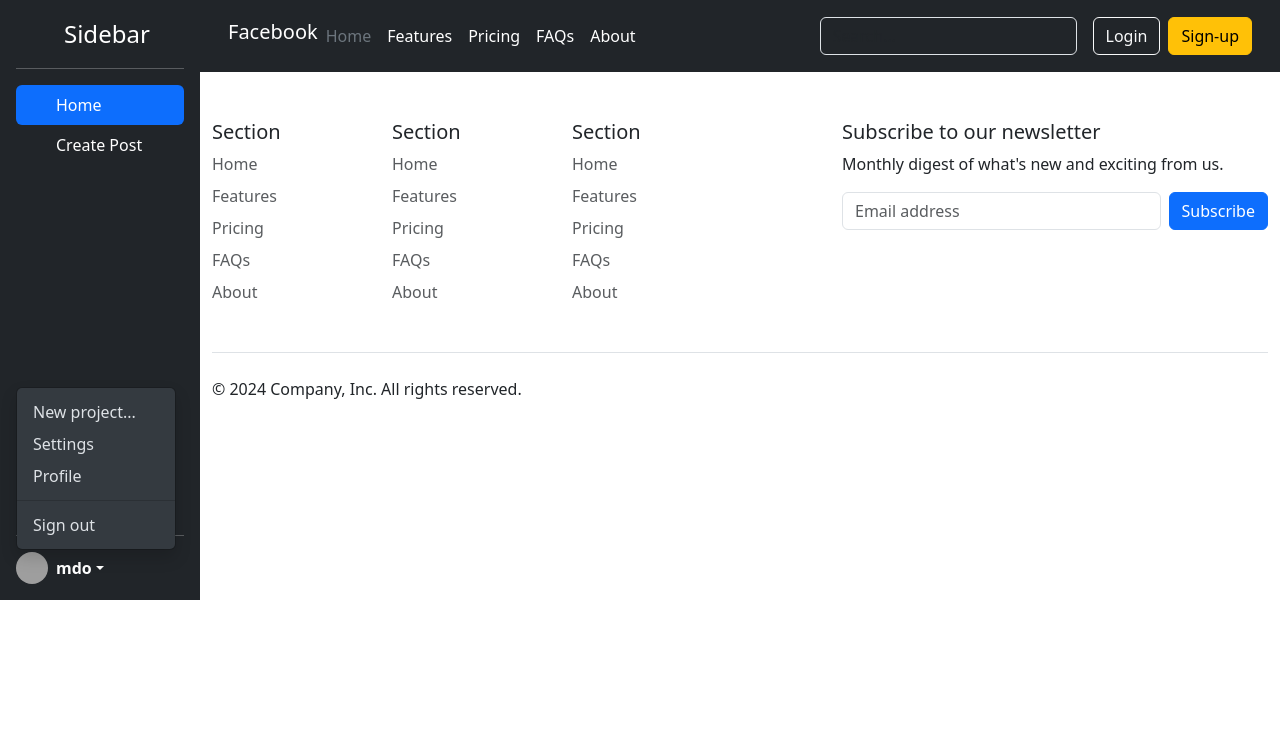
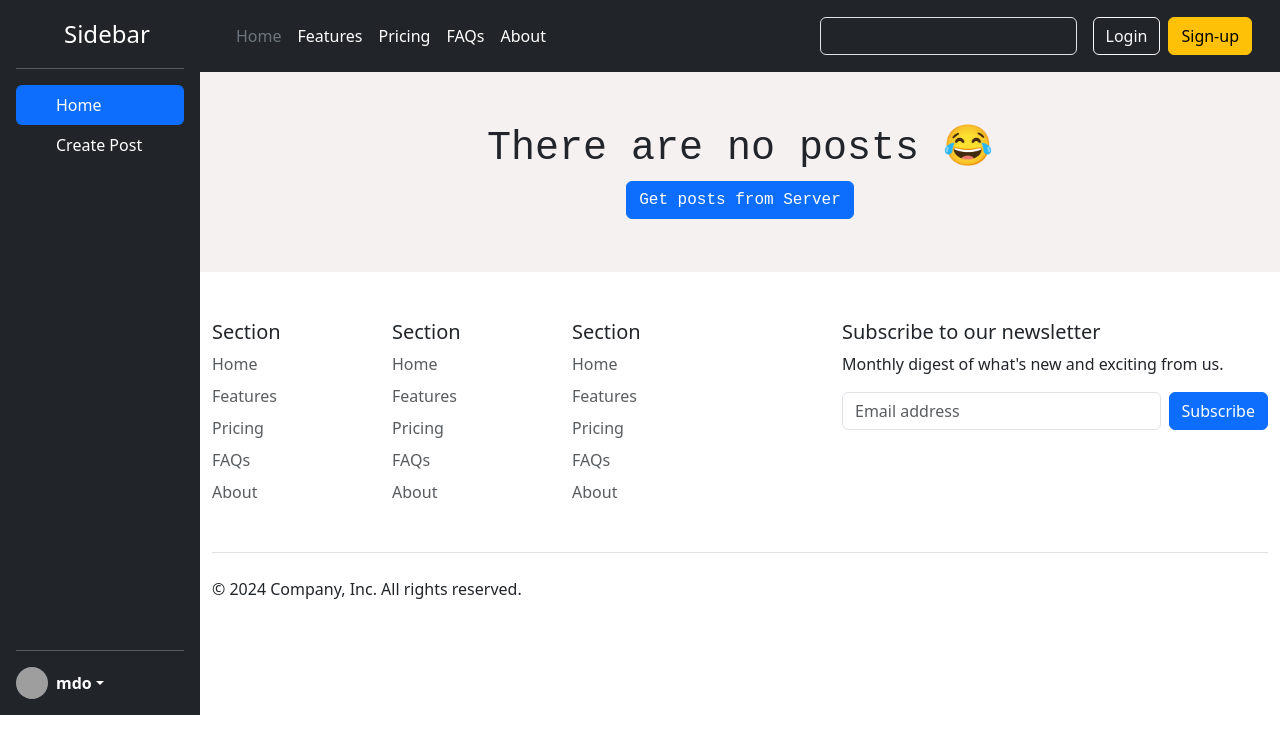
Before and after one commit to alimusahaf114/SocialMediaApp, a React (Vite) app: page / in a window 1280 px wide. Shown: the top 754 px of the page. Built offline with nearby package versions, Linux system fonts and the light colour scheme; grey boxes are pictures that could not be loaded.

Commit message:
using dummy API in project so that I can get data at home

```diff
--- a/src/App.css
+++ b/src/App.css
@@ -4,9 +4,7 @@
 .content {
   width: 100%;
 }
-.sidebar {
-  min-height: 600px;
-}
+
 .post-card {
   margin: 30px 50px;
   min-width: 30rem;
@@ -29,3 +27,13 @@
   margin-left: 10%;
   margin-top: 10px;
 }
+.welcomeMessage {
+  width: 100%;
+  height: 200px;
+  display: flex;
+  justify-content: center;
+  align-items: center;
+  font-family: "Courier New", Courier, monospace;
+  background-color: rgb(245, 241, 241);
+  flex-direction: column;
+}
--- a/src/CSS/Sidebar.module.css
+++ /dev/null
@@ -1,6 +0,0 @@
-.menuList {
-  position: absolute;
-  inset: auto auto 0px 0px;
-  margin: 0px;
-  transform: translate3d(0px, -34px, 0px);
-}
--- a/src/Component/Header.jsx
+++ b/src/Component/Header.jsx
@@ -4,13 +4,6 @@ function Header() {
       <header className="p-3 text-bg-dark">
         <div className="container">
           <div className="d-flex flex-wrap align-items-center justify-content-center justify-content-lg-start">
-            <a
-              href="/"
-              className="d-flex align-items-center mb-2 mb-lg-0 text-white text-decoration-none"
-            >
-              <h5>Facebook</h5>
-            </a>
-
             <ul className="nav col-12 col-lg-auto me-lg-auto mb-2 justify-content-center mb-md-0">
               <li>
                 <a href="#" className="nav-link px-2 text-secondary">
--- a/src/Component/Post.jsx
+++ b/src/Component/Post.jsx
@@ -11,25 +11,34 @@ const Post = ({ post }) => {
         <h5 className="card-title">
           {post.title}
           <span
-            key={post.id}
-            className="position-absolute top-0 start-100 translate-middle badge rounded-pill "
+            className="position-absolute top-0 start-100 translate-middle badge rounded-pill"
             onClick={() => deletePost(post.id)}
+            style={{ cursor: "pointer" }} // ✅ Makes delete icon clickable
           >
             <FaDeleteLeft className="deleteIcon" />
           </span>
         </h5>
+
         <p className="card-text">{post.body}</p>
-        {post.tags &&
-          post.tags.map((tag) => (
-            <span key={tag} className="badge text-bg-primary hashtag">
+
+        {/* ✅ Ensure `post.tags` exists before mapping */}
+        {post.tags?.length > 0 &&
+          post.tags.map((tag, index) => (
+            <span key={index} className="badge text-bg-primary hashtag">
               {tag}
             </span>
           ))}
-        <div className="alert alert-success reactions" role="alert">
-          {post.reactions}
-        </div>
+
+        {/* ✅ Fix reactions display (Ensures object values are correctly displayed) */}
+        {post.reactions && (
+          <div className="alert alert-success reactions" role="alert">
+            👍 Likes: {post.reactions.likes ?? 0} | 👎 Dislikes:{" "}
+            {post.reactions.dislikes ?? 0}
+          </div>
+        )}
       </div>
     </div>
   );
 };
+
 export default Post;
--- a/src/Component/PostList.jsx
+++ b/src/Component/PostList.jsx
@@ -1,14 +1,35 @@
 import { useContext } from "react";
 import { PostList as PostListData } from "../Store/Post-list-store";
 import Post from "./Post";
+import WelcomeMessage from "./WelcomeMessage";
+
 export default function PostList({ children }) {
-  const { postList } = useContext(PostListData);
+  const { postList, addInitialPosts } = useContext(PostListData);
+
+  const handleGetPostClick = () => {
+    fetch("https://dummyjson.com/posts")
+      .then((res) => res.json())
+      .then((data) => {
+        console.log("Fetched data:", data); // ✅ Log response
+        console.log("Posts array:", data.posts); // ✅ Log posts array
+
+        if (Array.isArray(data.posts)) {
+          addInitialPosts(data.posts);
+        } else {
+          console.error("Error: API did not return an array");
+        }
+      })
+      .catch((error) => console.error("Error fetching posts:", error));
+  };
+
   return (
     <>
       {children}
-      {postList.map((post) => (
-        <Post key={post.id} post={post} />
-      ))}
+      {postList.length === 0 ? (
+        <WelcomeMessage onGetPostClick={handleGetPostClick} />
+      ) : (
+        postList.map((post) => <Post key={post.id} post={post} />)
+      )}
     </>
   );
 }
--- a/src/Component/Sidebar.jsx
+++ b/src/Component/Sidebar.jsx
@@ -1,4 +1,3 @@
-import styles from "../CSS/Sidebar.module.css";
 function Sidebar({ selectedTab, setSelectedTab }) {
   const handleOnClick = (selectedName) => {
     setSelectedTab(selectedName);
@@ -6,7 +5,7 @@ function Sidebar({ selectedTab, setSelectedTab }) {
   return (
     <div
       className="d-flex flex-column flex-shrink-0 p-3 text-bg-dark sidebar"
-      style={{ width: "200px" }}
+      style={{ width: "200px", height: "auto" }}
     >
       <a
         href="/"
@@ -67,35 +66,6 @@ function Sidebar({ selectedTab, setSelectedTab }) {
           />
           <strong>mdo</strong>
         </a>
-        <ul
-          className={`dropdown-menu dropdown-menu-dark text-small shadow show ${styles.menuList}`}
-          data-popper-placement="top-start"
-          data-popper-reference-hidden=""
-        >
-          <li>
-            <a className="dropdown-item" href="#">
-              New project...
-            </a>
-          </li>
-          <li>
-            <a className="dropdown-item" href="#">
-              Settings
-            </a>
-          </li>
-          <li>
-            <a className="dropdown-item" href="#">
-              Profile
-            </a>
-          </li>
-          <li>
-            <hr className="dropdown-divider" />
-          </li>
-          <li>
-            <a className="dropdown-item" href="#">
-              Sign out
-            </a>
-          </li>
-        </ul>
       </div>
     </div>
   );
--- /dev/null
+++ b/src/Component/WelcomeMessage.jsx
@@ -0,0 +1,15 @@
+export default function WelcomeMessage({ onGetPostClick }) {
+  return (
+    <div className="welcomeMessage">
+      <h1>There are no posts 😂</h1>
+
+      <button
+        type="button"
+        className="btn btn-primary"
+        onClick={onGetPostClick}
+      >
+        Get posts from Server
+      </button>
+    </div>
+  );
+}
--- a/src/Store/Post-list-store.jsx
+++ b/src/Store/Post-list-store.jsx
@@ -1,33 +1,43 @@
-import { useReducer } from "react";
-
-import { createContext } from "react";
+import { useReducer, createContext } from "react";
 
 export const PostList = createContext({
   postList: [],
+  addInitialPosts: () => {},
   addPost: () => {},
   deletePost: () => {},
 });
 
 const postListReducer = (currPostList, action) => {
   let newPostList = currPostList;
+
   if (action.type === "DELETE_POST") {
     newPostList = currPostList.filter(
       (post) => post.id !== action.payload.postId
     );
+  } else if (action.type === "ADD-INITIAL-POSTS") {
+    newPostList = action.payload.posts; // ✅ Fixed: Spread array to ensure proper state update
   } else if (action.type === "ADD-POST") {
     newPostList = [action.payload, ...currPostList];
   }
+
   return newPostList;
 };
 
 export const PostListProvider = ({ children }) => {
   const [postList, dispatchPostList] = useReducer(postListReducer, []);
 
+  const addInitialPosts = (posts) => {
+    dispatchPostList({
+      type: "ADD-INITIAL-POSTS",
+      payload: { posts },
+    });
+  };
+
   const addPost = (userId, postBody, postTitle, reactions, tags) => {
     dispatchPostList({
       type: "ADD-POST",
       payload: {
-        id: Date.now,
+        id: Date.now(),
         title: postTitle,
         body: postBody,
         reactions: reactions,
@@ -46,11 +56,7 @@ export const PostListProvider = ({ children }) => {
 
   return (
     <PostList.Provider
-      value={{
-        addPost,
-        deletePost,
-        postList,
-      }}
+      value={{ addPost, addInitialPosts, deletePost, postList }}
     >
       {children}
     </PostList.Provider>
```
